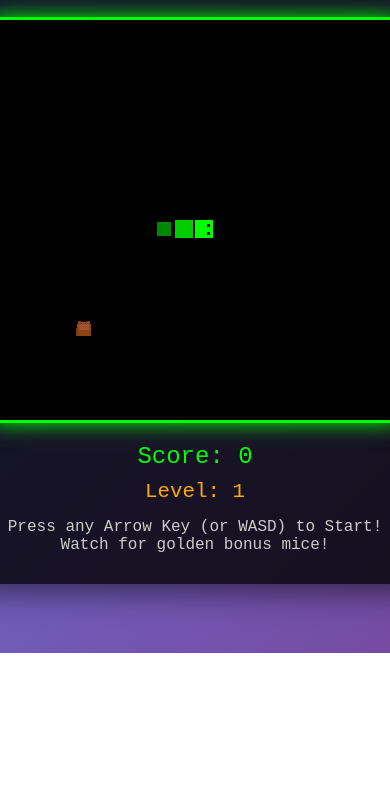
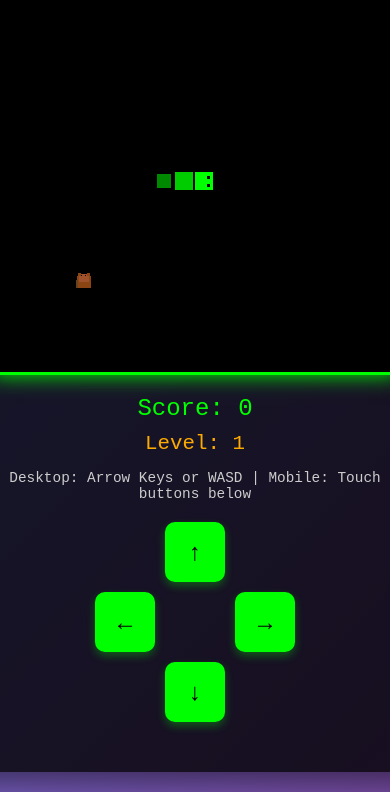
Before and after one commit to udaraliyanage/snake-q, a plain HTML site: page index.html in a window 390 px wide. Shown: the part 231-1023 px from the top of the page. Before the commit the page ends 884 px from the top, so only its background shows below. Drawn offline with Linux system fonts and the light colour scheme.

Commit message:
Add mobile touch controls for smartphone compatibility
- Added responsive touch control buttons for mobile devices
- Grid-based directional controls (up, down, left, right)
- Auto-hide on desktop, show on mobile screens
- Unified input handling for both keyboard and touch
- Updated instructions for cross-platform play

```diff
--- a/index.html
+++ b/index.html
@@ -75,6 +75,64 @@
             color: #ccc;
         }
 
+        .mobile-controls {
+            margin-top: 20px;
+            display: grid;
+            grid-template-columns: 1fr 1fr 1fr;
+            grid-template-rows: 1fr 1fr 1fr;
+            gap: 10px;
+            width: 200px;
+            height: 200px;
+            margin: 20px auto;
+        }
+
+        .control-btn {
+            background: #00ff00;
+            color: #000;
+            border: none;
+            border-radius: 10px;
+            font-size: 24px;
+            font-weight: bold;
+            cursor: pointer;
+            user-select: none;
+            display: flex;
+            align-items: center;
+            justify-content: center;
+            box-shadow: 0 4px 8px rgba(0, 255, 0, 0.3);
+            transition: all 0.1s;
+        }
+
+        .control-btn:active {
+            transform: scale(0.95);
+            box-shadow: 0 2px 4px rgba(0, 255, 0, 0.3);
+        }
+
+        .control-btn:hover {
+            background: #00cc00;
+        }
+
+        .control-up { grid-column: 2; grid-row: 1; }
+        .control-left { grid-column: 1; grid-row: 2; }
+        .control-right { grid-column: 3; grid-row: 2; }
+        .control-down { grid-column: 2; grid-row: 3; }
+
+        /* Hide mobile controls on desktop */
+        @media (min-width: 768px) {
+            .mobile-controls {
+                display: none;
+            }
+        }
+
+        /* Show mobile controls on mobile */
+        @media (max-width: 767px) {
+            .mobile-controls {
+                display: grid;
+            }
+            .controls {
+                font-size: 0.9em;
+            }
+        }
+
         .game-over {
             color: #ff0000;
             font-size: 2em;
@@ -109,7 +167,16 @@
         <div class="score">Score: <span id="score">0</span></div>
         <div class="level">Level: <span id="level">1</span></div>
         <div id="levelUp" class="level-up" style="display: none;"></div>
-        <div class="controls">Press any Arrow Key (or WASD) to Start! Watch for golden bonus mice!</div>
+        <div class="controls">Desktop: Arrow Keys or WASD | Mobile: Touch buttons below</div>
+
+        <!-- Mobile Touch Controls -->
+        <div class="mobile-controls">
+            <button class="control-btn control-up" onclick="mobileControl('up')">↑</button>
+            <button class="control-btn control-left" onclick="mobileControl('left')">←</button>
+            <button class="control-btn control-right" onclick="mobileControl('right')">→</button>
+            <button class="control-btn control-down" onclick="mobileControl('down')">↓</button>
+        </div>
+
         <div id="gameOver" class="game-over" style="display: none;">GAME OVER!</div>
         <button id="restartBtn" class="restart-btn" style="display: none;" onclick="restartGame()">Play Again</button>
     </div>
@@ -422,33 +489,44 @@
             e.preventDefault();
 
             const keyPressed = e.key;
+            handleDirectionInput(keyPressed);
+        });
+
+        // Handle direction input (both keyboard and mobile)
+        function handleDirectionInput(input) {
             const goingUp = dy === -1;
             const goingDown = dy === 1;
             const goingRight = dx === 1;
             const goingLeft = dx === -1;
 
-            // Start the game on first key press
+            // Start the game on first input
             if (!gameStarted) {
                 gameStarted = true;
             }
 
-            if ((keyPressed === 'ArrowLeft' || keyPressed === 'a' || keyPressed === 'A') && !goingRight) {
+            if ((input === 'ArrowLeft' || input === 'a' || input === 'A' || input === 'left') && !goingRight) {
                 dx = -1;
                 dy = 0;
             }
-            if ((keyPressed === 'ArrowUp' || keyPressed === 'w' || keyPressed === 'W') && !goingDown) {
+            if ((input === 'ArrowUp' || input === 'w' || input === 'W' || input === 'up') && !goingDown) {
                 dx = 0;
                 dy = -1;
             }
-            if ((keyPressed === 'ArrowRight' || keyPressed === 'd' || keyPressed === 'D') && !goingLeft) {
+            if ((input === 'ArrowRight' || input === 'd' || input === 'D' || input === 'right') && !goingLeft) {
                 dx = 1;
                 dy = 0;
             }
-            if ((keyPressed === 'ArrowDown' || keyPressed === 's' || keyPressed === 'S') && !goingUp) {
+            if ((input === 'ArrowDown' || input === 's' || input === 'S' || input === 'down') && !goingUp) {
                 dx = 0;
                 dy = 1;
             }
-        });
+        }
+
+        // Mobile control function
+        function mobileControl(direction) {
+            if (!gameRunning) return;
+            handleDirectionInput(direction);
+        }
 
         // Game loop
         function gameLoop() {
```
